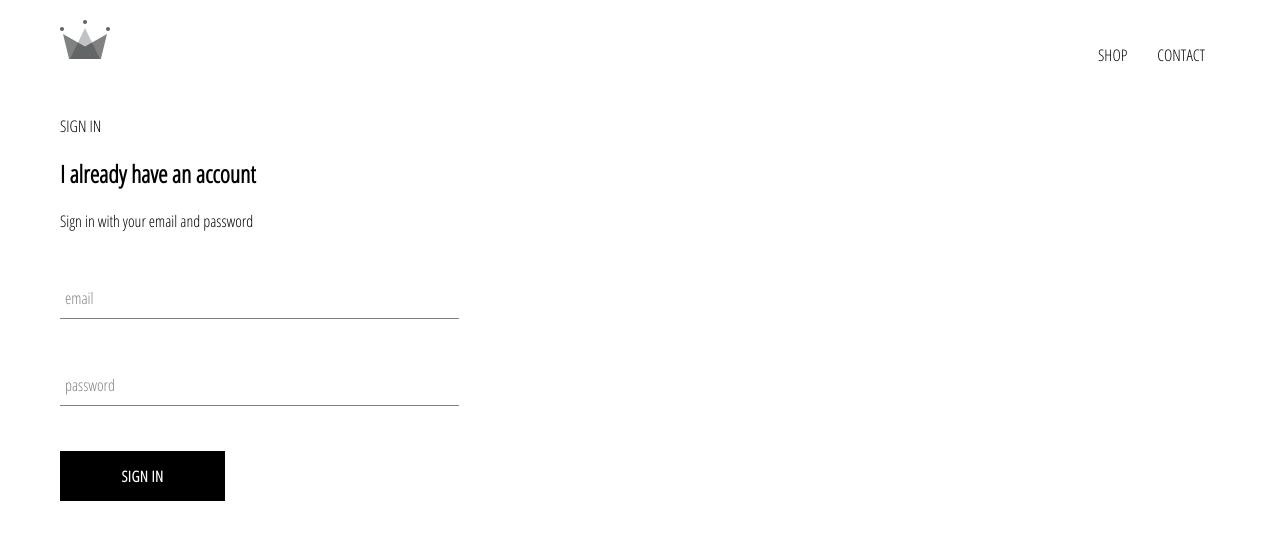
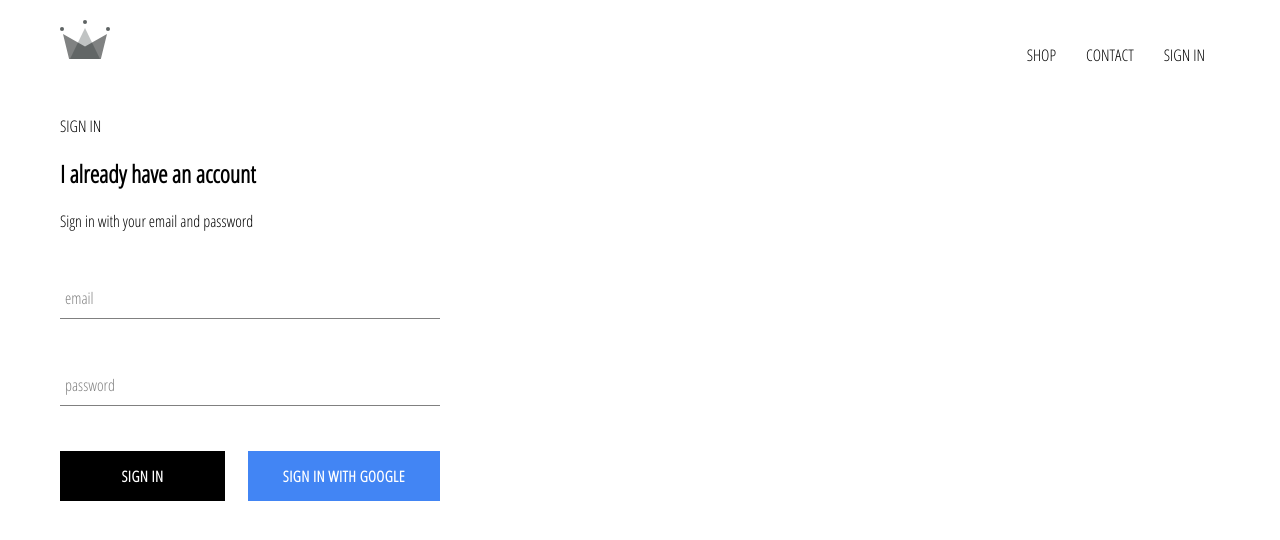
Before and after one commit to Soham-pathak/Clothing-E-commerce, a React (Create React App) app: page /signin in a window 1280 px wide. Shown: the top 540 px of the page. Built offline with nearby package versions, Linux system fonts and the light colour scheme; no server answers.

Commit message:
Google authentication and buttons completed

```diff
--- a/package.json
+++ b/package.json
@@ -6,6 +6,7 @@
     "@testing-library/jest-dom": "^5.11.4",
     "@testing-library/react": "^11.1.0",
     "@testing-library/user-event": "^12.1.10",
+    "firebase": "^8.2.10",
     "node-sass": "^5.0.0",
     "react": "^17.0.1",
     "react-dom": "^17.0.1",
--- a/src/App.css
+++ b/src/App.css
@@ -7,3 +7,7 @@ a{
   text-decoration: none;
   color: black;
 }
+
+*{
+  box-sizing: border-box;
+}
--- a/src/App.js
+++ b/src/App.js
@@ -7,20 +7,32 @@ import HomePage from './pages/homepage/homepage.component';
 import ShopPage from './pages/shop/shop.component';
 import SignInPage from './pages/sign-in-and-sign-up/sign-in-and-sign-up';
 import Header from './components/header/header.component';
+import {auth} from './firebase/firebase.utils';
 
+class App extends React.Component {
+constructor(){
+  super();
+  this.state = {
+    currentUser: null
+  }
+}
+unsubscribeFromAuth = null;
 
-const HatsPage = () => (
-  <div>
-    <h1>
-      Hats Page
-    </h1>
-  </div>
-);
+componentDidMount(){
+  this.unsubscribeFromAuth=auth.onAuthStateChanged(user=>{
+    this.setState({currentUser:user})
+    console.log(user);
+  })
+}
 
-function App() {
+componentWillUnmount(){
+  this.unsubscribeFromAuth();
+}
+
+  render(){
   return (
       <div>
-        <Header />
+        <Header currentUser={this.state.currentUser}/>
        <Switch>
        <Route exact={true} path='/' component={HomePage}/>
        <Route path='/shop' component={ShopPage}/>
@@ -29,5 +41,6 @@ function App() {
       </div>
   );
 }
+}
 
 export default App;
--- a/src/components/custom-button/custom-button.component.jsx
+++ b/src/components/custom-button/custom-button.component.jsx
@@ -3,8 +3,8 @@ import React from 'react';
 import './custom-button.styles.scss';
 
 
-const CustomButton = ({children,...otherProps}) => (
-    <button className='custom-button' {...otherProps}>
+const CustomButton = ({children, isGoogleSignIn,...otherProps}) => (
+    <button className={`${isGoogleSignIn ? 'google-sign-in': '' } custom-button`} {...otherProps}>
         {children}
     </button>
 );
--- a/src/components/custom-button/custom-button.styles.scss
+++ b/src/components/custom-button/custom-button.styles.scss
@@ -19,4 +19,12 @@
       color: black;
       border: 1px solid black;
     }
+    &.google-sign-in{
+      background-color: #4285f4;
+      color: white;
+    &:hover{
+      background-color: #357ae8;
+      border: none;
+    }
+    }
   }
--- a/src/components/header/header.component.jsx
+++ b/src/components/header/header.component.jsx
@@ -1,9 +1,10 @@
 import React from 'react';
 import {Link } from 'react-router-dom';
 import './header.styles.scss';
-import {ReactComponent as Logo } from '../../assets/crown.svg'
+import {ReactComponent as Logo } from '../../assets/crown.svg';
+import {auth} from '../../firebase/firebase.utils';
 
-const Header = () => (
+const Header = ({currentUser}) => (
     <div className='header'>
         <Link className='logo-contanier' to="/">
         <Logo className='logo'></Logo>
@@ -15,6 +16,12 @@ const Header = () => (
         <Link className='option' to="/shop">
         CONTACT
         </Link>
+        {
+            currentUser ?
+            <div className='option' onClick={()=>auth.signOut()}>SIGN OUT</div>
+            :
+            <Link className='option' to='/signin'>SIGN IN</Link>
+        }
     </div>
 </div>
 );
--- a/src/components/header/header.styles.scss
+++ b/src/components/header/header.styles.scss
@@ -20,6 +20,7 @@
 
       .option {
         padding: 10px 15px;
+        cursor: pointer;
       }
     }
   }
--- a/src/components/sign-in/sign-in.component.jsx
+++ b/src/components/sign-in/sign-in.component.jsx
@@ -2,9 +2,10 @@ import React from 'react';
 
 import './sign-in.styles.scss';
 
-import '../form-input/form-input.component';
 import FormInput from '../form-input/form-input.component';
 import CustomButton from '../custom-button/custom-button.component';
+
+import {signInWithGoogle} from '../../firebase/firebase.utils';
 
 
 class SignIn extends React.Component{
@@ -48,7 +49,13 @@ class SignIn extends React.Component{
                     handleChange={this.handleChange}
                     label='password'
                     required />
+                    <div className='buttons'>
                     <CustomButton type="submit">Sign In</CustomButton>
+                    <CustomButton onClick={signInWithGoogle} isGoogleSignIn>
+                        {' '}
+                        Sign in with Google{' '}
+                        </CustomButton>
+                        </div>
                 </form>
             </div>
         );
--- a/src/components/sign-in/sign-in.styles.scss
+++ b/src/components/sign-in/sign-in.styles.scss
@@ -1,5 +1,5 @@
 .sign-in{
-    width: 30vw;
+    width: 380px;
     display: flex;
     flex-direction: column;
 
@@ -7,4 +7,9 @@
     .title{
     margin: 10px 0;
     }
+
+    .buttons{
+        display: flex;
+        justify-content: space-between;
+    }
 }
--- /dev/null
+++ b/src/firebase/firebase.utils.js
@@ -0,0 +1,24 @@
+import firebase from 'firebase/app';
+import 'firebase/firestore';
+import 'firebase/auth';
+
+const config = {
+        apiKey: "AIzaSyCnMUtOIsT1hm8uJapF2fTd58wep6en0QU",
+        authDomain: "clothing-ecommerce-a2b4a.firebaseapp.com",
+        projectId: "clothing-ecommerce-a2b4a",
+        storageBucket: "clothing-ecommerce-a2b4a.appspot.com",
+        messagingSenderId: "634199463838",
+        appId: "1:634199463838:web:eccb8c13bffc1ee863288f",
+        measurementId: "G-68J76KQC11"
+};
+
+firebase.initializeApp(config);
+
+export const auth = firebase.auth();
+export const firestore = firebase.firestore();
+
+const provider = new firebase.auth.GoogleAuthProvider();
+provider.setCustomParameters({prompt:'select_account'});
+export const signInWithGoogle = () => auth.signInWithPopup(provider);
+
+export default firebase;
```
Also changed, not shown: 1 other file (tests, documents, lock files or other folders).
